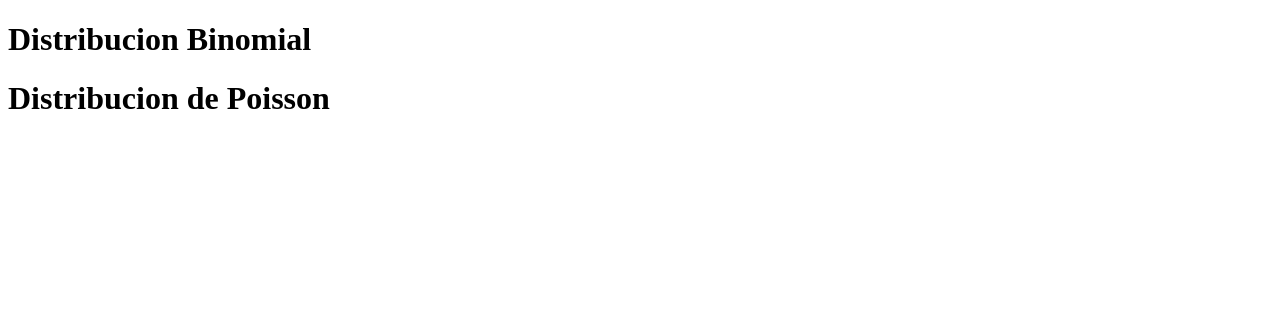
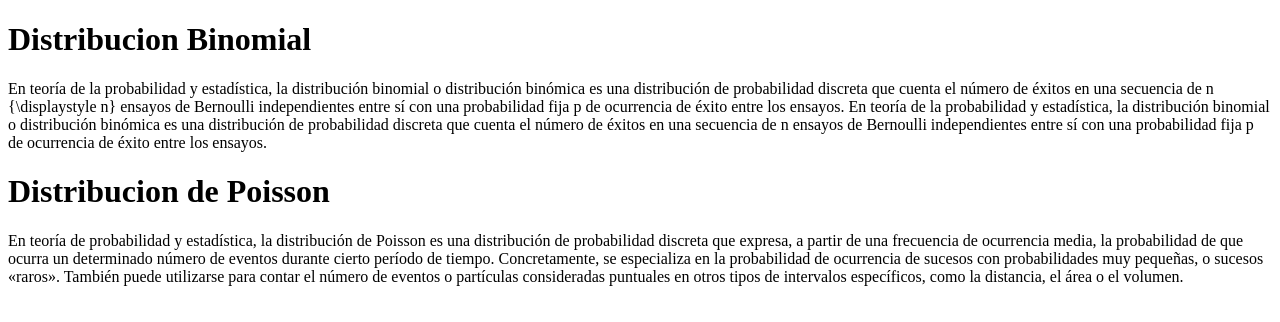
Before and after one commit to DormamuGP/test2a, a plain HTML site: page index.html in a window 1280 px wide. Drawn offline with Linux system fonts and the light colour scheme.

Commit message:
se agrego descripcion las descripciones BInomial y Poisson

```diff
--- a/index.html
+++ b/index.html
@@ -8,7 +8,13 @@
 <body>
     <h1>Distribucion Binomial</h1>
 
+    <p> En teoría de la probabilidad y estadística, la distribución binomial o distribución binómica es una distribución de probabilidad discreta que cuenta el número de éxitos en una secuencia de n
+{\displaystyle n} ensayos de Bernoulli independientes entre sí con una probabilidad fija
+p de ocurrencia de éxito entre los ensayos. En teoría de la probabilidad y estadística, la distribución binomial o distribución binómica es una distribución de probabilidad discreta que cuenta el número de éxitos en una secuencia de n ensayos de Bernoulli independientes entre sí con una probabilidad fija p de ocurrencia de éxito entre los ensayos. </p>
+
 
     <h1>Distribucion de Poisson</h1>
+
+    <p>En teoría de probabilidad y estadística, la distribución de Poisson es una distribución de probabilidad discreta que expresa, a partir de una frecuencia de ocurrencia media, la probabilidad de que ocurra un determinado número de eventos durante cierto período de tiempo. Concretamente, se especializa en la probabilidad de ocurrencia de sucesos con probabilidades muy pequeñas, o sucesos «raros». También puede utilizarse para contar el número de eventos o partículas consideradas puntuales en otros tipos de intervalos específicos, como la distancia, el área o el volumen.</p>
 </body>
 </html>
```
